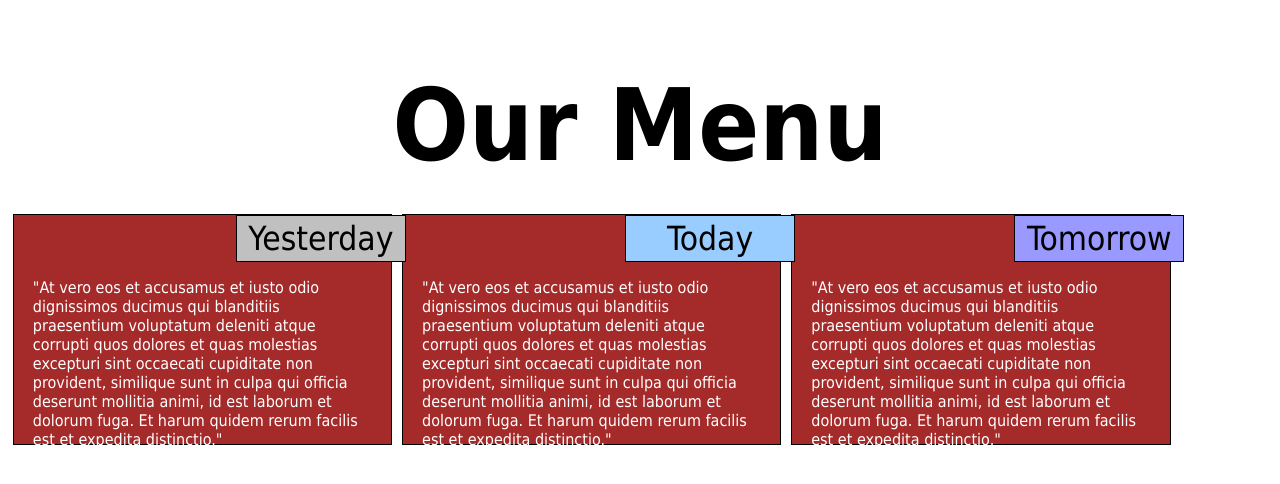
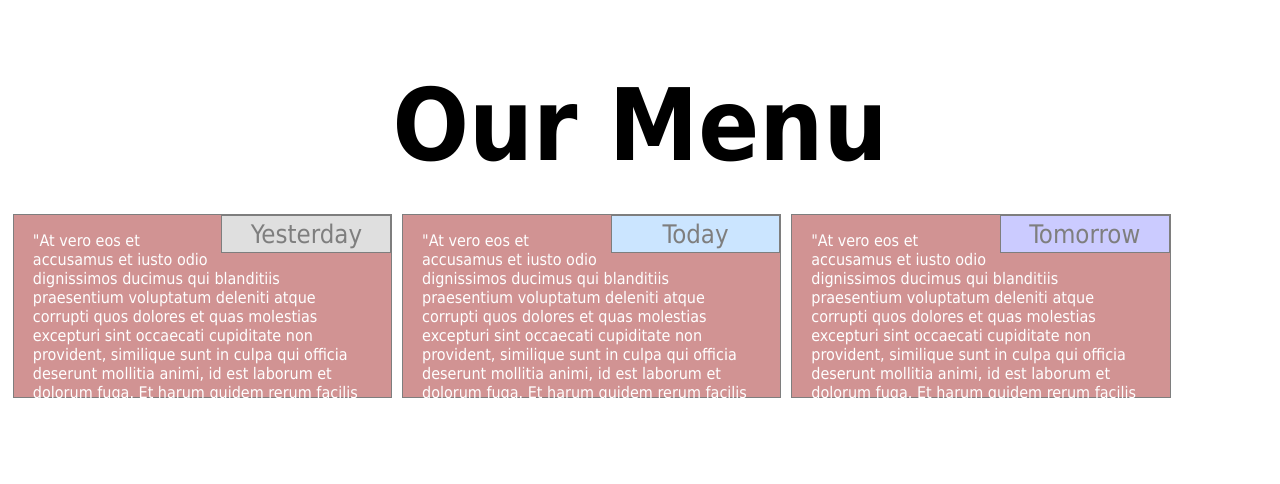
Before and after one commit to Jejelaye/Coursera, a plain HTML site: page index.html in a window 1280 px wide. Drawn offline with Linux system fonts and the light colour scheme.

Commit message:
Update styles.css

```diff
--- a/styles.css
+++ b/styles.css
@@ -17,6 +17,7 @@ h1{
 
 .div{
 	background-color: #a52a2a;
+	opacity: .5;
 }
 
 p {
@@ -32,13 +33,16 @@ p {
 .section1, .section2, .section3 {
 	margin-bottom: 5px;
 	padding: 3px;
-	font-size: 25pt;
+	font-size: 160%;
 	border: 1px solid black;
 	color: black;
 	width: 45%;
 	text-align: center;
 	position: relative;
-	left: 222px;
+	right: 0;
+	bottom: 0;
+	float: right;
+
 }
 
 .section1 {
```
